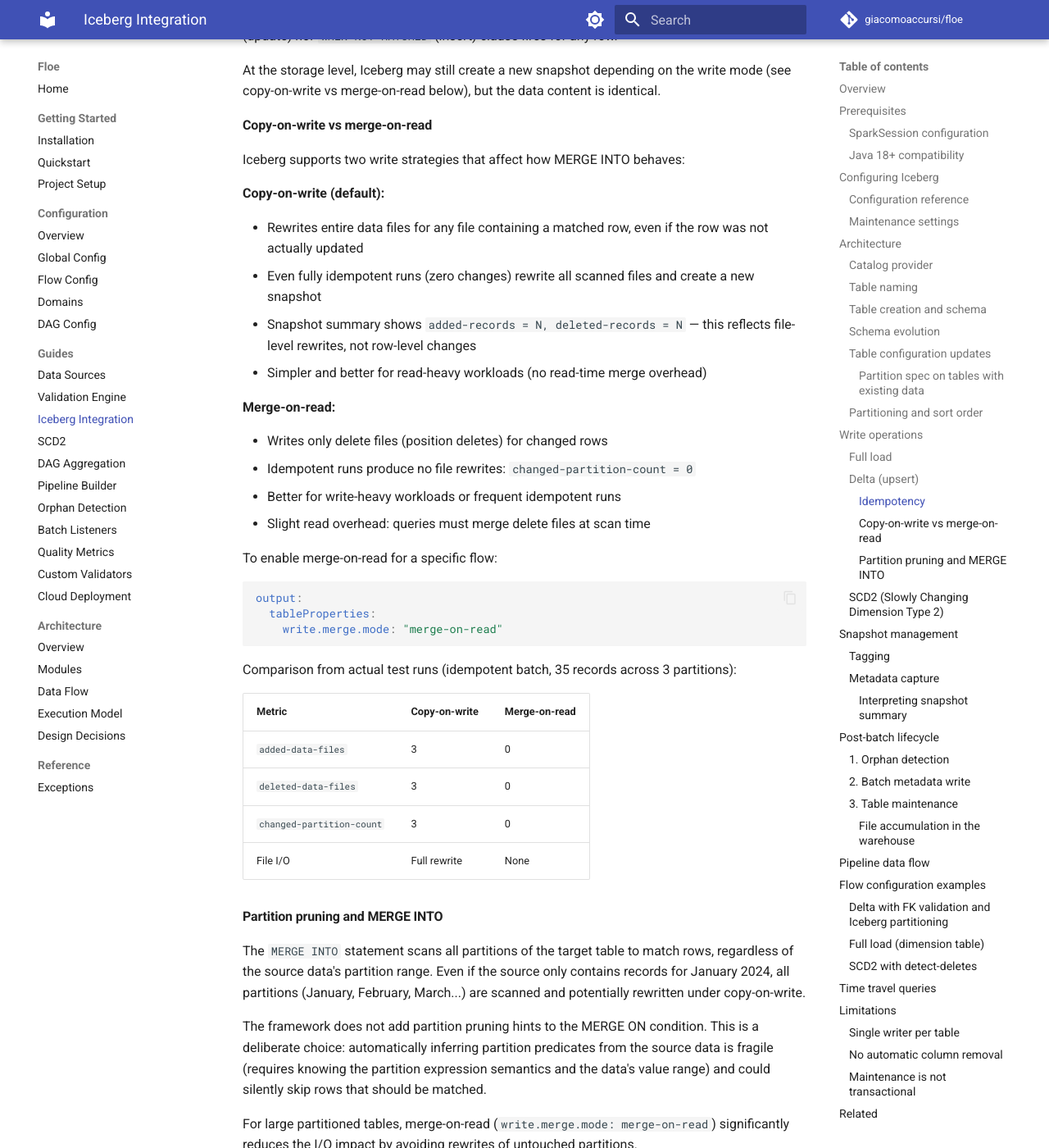
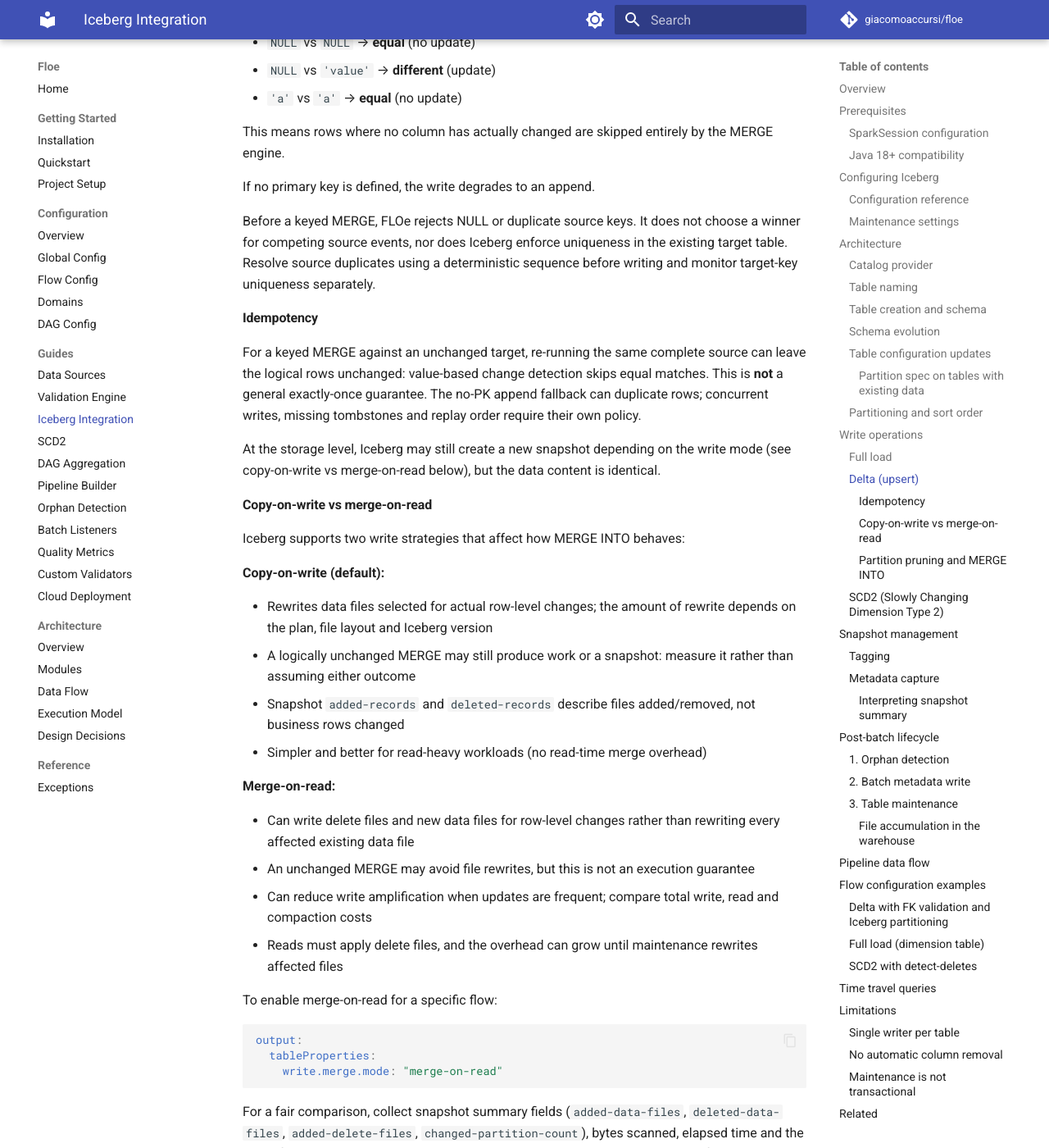
Before and after one commit to giacomoaccursi/Floe, an MkDocs documentation site: the page built from site-docs/guides/iceberg.md, in a window 1280 px wide and 1400 px high, scrolled down 8997 px. Shown: the whole window at 82% size. Built offline with MkDocs 1.6.1 and Material for MkDocs 9.7.7, drawn with Linux system fonts in a browser that asks for light colours; comment, search, counter and statistics services are not loaded; some of the changed text lies outside the part shown.

Commit message:
docs(iceberg): clarify retention catalogs and write semantics

````diff
--- a/site-docs/guides/iceberg.md
+++ b/site-docs/guides/iceberg.md
@@ -2,7 +2,7 @@
 
 ## Overview
 
-The framework uses Apache Iceberg as its storage layer. Write operations use atomic Iceberg operations — `MERGE INTO` for delta and SCD2, `overwrite` for full loads. Every batch produces a tagged snapshot for time travel, and post-batch maintenance runs automatically.
+The framework uses Apache Iceberg as its table format. Each table write commits atomically; a batch that writes several tables is **not** one atomic transaction. Delta and SCD2 use `MERGE INTO`, while full loads overwrite table contents. Snapshot tagging and post-batch maintenance are configurable. Tagging a snapshot does not by itself prove which writer produced it if multiple writers race on the same table.
 
 The `iceberg` section is required in `global.yaml`. At startup, the pipeline validates the config and configures the SparkSession with the Iceberg catalog. If the section is missing or invalid, execution stops immediately (fail-fast).
 
@@ -80,13 +80,16 @@
 
 | Field | Default | Description |
 |-------|---------|-------------|
-| `snapshotRetentionDays` | `7` | Days to retain snapshots. Remove to disable expiration. |
+| `snapshotRetentionDays` | `7` | Expiration threshold and retention for **new** batch tags. Live references can keep older snapshots. Remove to disable expiration and create tags without an explicit expiry; positive values are required when tagging is enabled. |
 | `targetFileSizeMb` | `128` | Target file size after compaction. Remove to disable. |
 | `orphanRetentionMinutes` | `1440` | Grace period before orphan files are removed (min 1440). Remove to disable. |
 | `enableManifestRewrite` | `false` | Rewrite manifest files for scan optimization |
 
 !!!warning "Orphan cleanup minimum retention"
-    Iceberg enforces a **minimum retention of 24 hours** (1440 minutes) for orphan file cleanup. Values below this are automatically clamped with a warning. This prevents accidental data corruption from concurrent operations.
+    FLOe clamps values below 24 hours (1440 minutes), but that is **not** a universal safe value: a write, checkpoint, backup or migration older than the threshold can still have in-flight files. Set the grace period above the longest expected operation and verify against your deployment before enabling cleanup.
+
+!!!warning "Catalogs on S3"
+    HadoopCatalog on S3 requires an appropriate lock manager for safe concurrent commits. FLOe rejects an S3 warehouse using the built-in Hadoop provider without `catalogProperties.lock-impl`; the [Iceberg AWS guide](https://iceberg.apache.org/docs/1.10.1/aws/) documents DynamoDB locking. GlueCatalog uses optimistic locking with supported AWS SDK versions. The built-in Glue provider also needs AWS SDK v2 client classes: the FLOe build now includes `iceberg-aws-bundle`, and deployed jobs must carry that JAR plus suitable AWS credentials, region and IAM permissions.
 
 ## Architecture
 
@@ -201,19 +204,19 @@
 )
 ```
 
-The `sort` strategy rewrites all data files, reorganizing rows according to the new partition layout. This is different from the default `binpack` strategy used by the framework's automatic compaction, which only merges small files into larger ones without reordering data. After running the sort compaction once, switch back to the normal batch flow — subsequent runs will write correctly partitioned files and `binpack` compaction is sufficient from that point on.
+The `sort` strategy rewrites **selected** files and orders their rows; it does not guarantee that every historical file is selected. To migrate the physical layout, inspect the table's files and partition spec IDs, then use `rewrite-all` and `output-spec-id` where appropriate for the installed Iceberg version. Verify the resulting `files` metadata table. The framework's automatic `binpack` compaction targets small files and does not establish sort order.
 
-For tables with frequent queries on multiple columns, Iceberg also supports a `zorder` strategy that optimizes file layout for multi-column pruning:
+For some multi-column filters, Iceberg Spark supports Z-ordering as a sort-order expression; it is **not** a separate `zorder` strategy:
 
 ```sql
 CALL catalog.system.rewrite_data_files(
   table => 'catalog.default.orders',
-  strategy => 'zorder',
-  sort_order => 'order_date, customer_id'
+  strategy => 'sort',
+  sort_order => 'zorder(order_date,customer_id)'
 )
 ```
 
-Both `sort` and `zorder` are one-time operations — run them manually when needed, not as part of the regular batch cycle.
+Measure file bounds and bytes scanned before and after any rewrite. Layout can degrade with later writes, so this is not necessarily a one-time operation.
 
 ### Partitioning and sort order
 
@@ -305,9 +308,11 @@
 
 If no primary key is defined, the write degrades to an append.
 
+Before a keyed MERGE, FLOe rejects NULL or duplicate source keys. It does not choose a winner for competing source events, nor does Iceberg enforce uniqueness in the existing target table. Resolve source duplicates using a deterministic sequence before writing and monitor target-key uniqueness separately.
+
 #### Idempotency
 
-Re-running the same batch with the same source data produces no logical changes. The change detection compares every non-PK column and finds no differences, so neither the `WHEN MATCHED` (update) nor `WHEN NOT MATCHED` (insert) clause fires for any row.
+For a keyed MERGE against an unchanged target, re-running the same complete source can leave the logical rows unchanged: value-based change detection skips equal matches. This is **not** a general exactly-once guarantee. The no-PK append fallback can duplicate rows; concurrent writes, missing tombstones and replay order require their own policy.
 
 At the storage level, Iceberg may still create a new snapshot depending on the write mode (see copy-on-write vs merge-on-read below), but the data content is identical.
 
@@ -317,17 +322,17 @@
 
 **Copy-on-write (default):**
 
-- Rewrites entire data files for any file containing a matched row, even if the row was not actually updated
-- Even fully idempotent runs (zero changes) rewrite all scanned files and create a new snapshot
-- Snapshot summary shows `added-records = N, deleted-records = N` — this reflects file-level rewrites, not row-level changes
+- Rewrites data files selected for actual row-level changes; the amount of rewrite depends on the plan, file layout and Iceberg version
+- A logically unchanged MERGE may still produce work or a snapshot: measure it rather than assuming either outcome
+- Snapshot `added-records` and `deleted-records` describe files added/removed, not business rows changed
 - Simpler and better for read-heavy workloads (no read-time merge overhead)
 
 **Merge-on-read:**
 
-- Writes only delete files (position deletes) for changed rows
-- Idempotent runs produce no file rewrites: `changed-partition-count = 0`
-- Better for write-heavy workloads or frequent idempotent runs
-- Slight read overhead: queries must merge delete files at scan time
+- Can write delete files and new data files for row-level changes rather than rewriting every affected existing data file
+- An unchanged MERGE may avoid file rewrites, but this is not an execution guarantee
+- Can reduce write amplification when updates are frequent; compare total write, read and compaction costs
+- Reads must apply delete files, and the overhead can grow until maintenance rewrites affected files
 
 To enable merge-on-read for a specific flow:
 
@@ -337,26 +342,19 @@
     write.merge.mode: "merge-on-read"
 ```
 
-Comparison from actual test runs (idempotent batch, 35 records across 3 partitions):
-
-| Metric | Copy-on-write | Merge-on-read |
-|--------|--------------|---------------|
-| `added-data-files` | 3 | 0 |
-| `deleted-data-files` | 3 | 0 |
-| `changed-partition-count` | 3 | 0 |
-| File I/O | Full rewrite | None |
+For a fair comparison, collect snapshot summary fields (`added-data-files`, `deleted-data-files`, `added-delete-files`, `changed-partition-count`), bytes scanned, elapsed time and the cost of later compaction on the **same representative input**. No single summary field is a business-row change counter.
 
 #### Partition pruning and MERGE INTO
 
-The `MERGE INTO` statement scans all partitions of the target table to match rows, regardless of the source data's partition range. Even if the source only contains records for January 2024, all partitions (January, February, March...) are scanned and potentially rewritten under copy-on-write.
+The framework's `MERGE ON` uses the configured business key and does not add an explicit partition predicate. This can make target pruning weak, especially when the key does not imply the partition value. It does **not** prove that every partition is fully scanned or rewritten: Spark planning, Iceberg metadata pruning, dynamic pruning where available, and actual matches determine the work. Inspect `EXPLAIN`, bytes read and rewritten files on representative data.
 
 The framework does not add partition pruning hints to the MERGE ON condition. This is a deliberate choice: automatically inferring partition predicates from the source data is fragile (requires knowing the partition expression semantics and the data's value range) and could silently skip rows that should be matched.
 
-For large partitioned tables, merge-on-read (`write.merge.mode: merge-on-read`) significantly reduces the I/O impact by avoiding rewrites of untouched partitions.
+For frequent row-level changes, `write.merge.mode: merge-on-read` may reduce write amplification but adds delete-file work to reads and later compaction. Compare it with copy-on-write under the real workload; neither mode rewrites all untouched partitions by definition.
 
 ### SCD2 (Slowly Changing Dimension Type 2)
 
-SCD2 maintains full history of every record using versioned rows with `valid_from`, `valid_to`, and `is_current` columns. It is the most complex write mode.
+SCD2 keeps versioned business rows using `valid_from`, `valid_to`, and `is_current` columns, subject to any separate data-retention or deletion process. It is the most complex write mode.
 
 For complete documentation including configuration, behavior per scenario, edge cases, query examples, and implementation details, see the dedicated [SCD2 Guide](scd2.md).
 
@@ -376,7 +375,7 @@
 SELECT * FROM catalog.default.customers VERSION AS OF 'batch_20260218_150000'
 ```
 
-Tags are retained as long as the underlying snapshot exists. When a snapshot is expired by maintenance, its tag is also removed.
+Tags are snapshot references and protect the referenced snapshots from expiration. FLOe now sets tag retention from `maintenance.snapshotRetentionDays` when it is positive (seven days by default). If snapshot expiration is disabled with `None`, tags have no explicit retention and must be governed separately. **Existing tags created by older FLOe versions without retention are not migrated automatically**: inspect `table.refs` and plan their removal or replacement before expecting `expire_snapshots` to reclaim their files. Never drop audit/legal-hold tags without an approved retention policy.
 
 ### Metadata capture
 
@@ -429,7 +428,7 @@
 
 | Operation | SQL | Purpose |
 |-----------|-----|---------|
-| Snapshot expiration | `CALL system.expire_snapshots(table, older_than)` | Removes snapshots older than the retention period. Frees metadata and data files no longer referenced by any surviving snapshot. |
+| Snapshot expiration | `CALL system.expire_snapshots(table, older_than)` | Removes eligible old snapshots and files exclusive to them; live refs and retention rules can protect older snapshots. |
 | Data compaction | `CALL system.rewrite_data_files(table, target_size)` | Merges small files into larger ones (target: 128MB default). Improves scan performance. |
 | Orphan file cleanup | `CALL system.remove_orphan_files(table, older_than)` | Removes data files not referenced by any snapshot. Cleans up after failed writes. |
 | Manifest rewrite | `CALL system.rewrite_manifests(table)` | Consolidates manifest files for faster metadata operations. Disabled by default. |
@@ -447,11 +446,11 @@
         write.metadata.previous-versions-max: "100"
     ```
 
-    With these settings, Iceberg deletes old metadata files after each commit, keeping only the last 100 versions. Recommended for production environments with frequent batch runs.
+    With these settings, Iceberg can delete older metadata files **still tracked in its metadata log** after commits; it is not a promise that exactly 100 total files remain. Check rollback, copied catalogs and recovery requirements before enabling cleanup. Untracked metadata files may require separate orphan cleanup.
 
 #### File accumulation in the warehouse
 
-Without maintenance enabled, Iceberg data files accumulate across runs. Each delta or full load write creates new data files but does not delete old ones — they remain on disk referenced by previous snapshots (or as orphans after snapshot expiration).
+Without snapshot expiration, superseded data files can accumulate across runs because older snapshots may still reference them. A successful expiration can remove files no longer needed by surviving snapshots; do not assume those files become orphans requiring a separate cleanup.
 
 A typical warehouse directory after several delta runs:
 
@@ -462,15 +461,15 @@
   00000-106-ghi789.parquet  ← Run 3 (replaced Run 2)
 ```
 
-Only the latest file per partition is referenced by the current snapshot. The older files are kept for time travel (if their snapshots still exist) or are orphans (if their snapshots were expired).
+The current snapshot can reference **many** files per partition. Old files that are exclusive to retained snapshots remain for time travel; `expire_snapshots` can delete files made unnecessary by expiring those snapshots. Orphan cleanup is mainly for files never committed or otherwise untracked, not the normal second step after every expiration.
 
 To control file accumulation:
 
 1. **Snapshot expiration** removes snapshots and their exclusively-referenced data files
-2. **Orphan cleanup** removes data files that no surviving snapshot references
+2. **Orphan cleanup** removes sufficiently old, untracked files in the table location (for example files from failed writes), after a safe grace period
 3. **Compaction** rewrites many small files into fewer, larger files
 
-In production with daily runs and `snapshotRetentionDays: 7`, at most ~7 versions of each data file coexist. After expiration, orphan cleanup removes the old files.
+Do not infer a fixed bound such as "seven file versions" from seven days of snapshot retention: commits per day, compaction, tags/branches and file reuse all matter. Monitor `refs`, snapshot ages, file counts and storage bytes; expiration and orphan cleanup have different responsibilities.
 
 ## Pipeline data flow
 
@@ -615,11 +614,12 @@
 FROM spark_catalog.default.customers curr
 FULL OUTER JOIN spark_catalog.default.customers VERSION AS OF 'batch_20260217_150000' prev
   ON curr.customer_id = prev.customer_id
-WHERE curr.name != prev.name OR curr.customer_id IS NULL OR prev.customer_id IS NULL
+WHERE NOT (curr.name <=> prev.name)
+   OR curr.customer_id IS NULL OR prev.customer_id IS NULL
 ```
 
 !!!note
-    Time travel queries only work for snapshots that have not been expired by maintenance. If `snapshotRetentionDays: 7`, batches older than 7 days are no longer accessible via time travel.
+    Time travel requires the snapshot and its files to remain available. A seven-day expiration threshold does not mean that every older snapshot is gone: tags, branches and minimum retention can keep it; conversely an expired snapshot cannot be recovered just from its old ID. Check `table.refs` and `table.snapshots`.
 
 ## Limitations
 
````
Also changed, not shown: other parts of site-docs/guides/iceberg.md (+2 -1 lines), site-docs/configuration/global.md (+5 -5 lines), site-docs/guides/scd2.md (+11 -11 lines), 1 other file.
